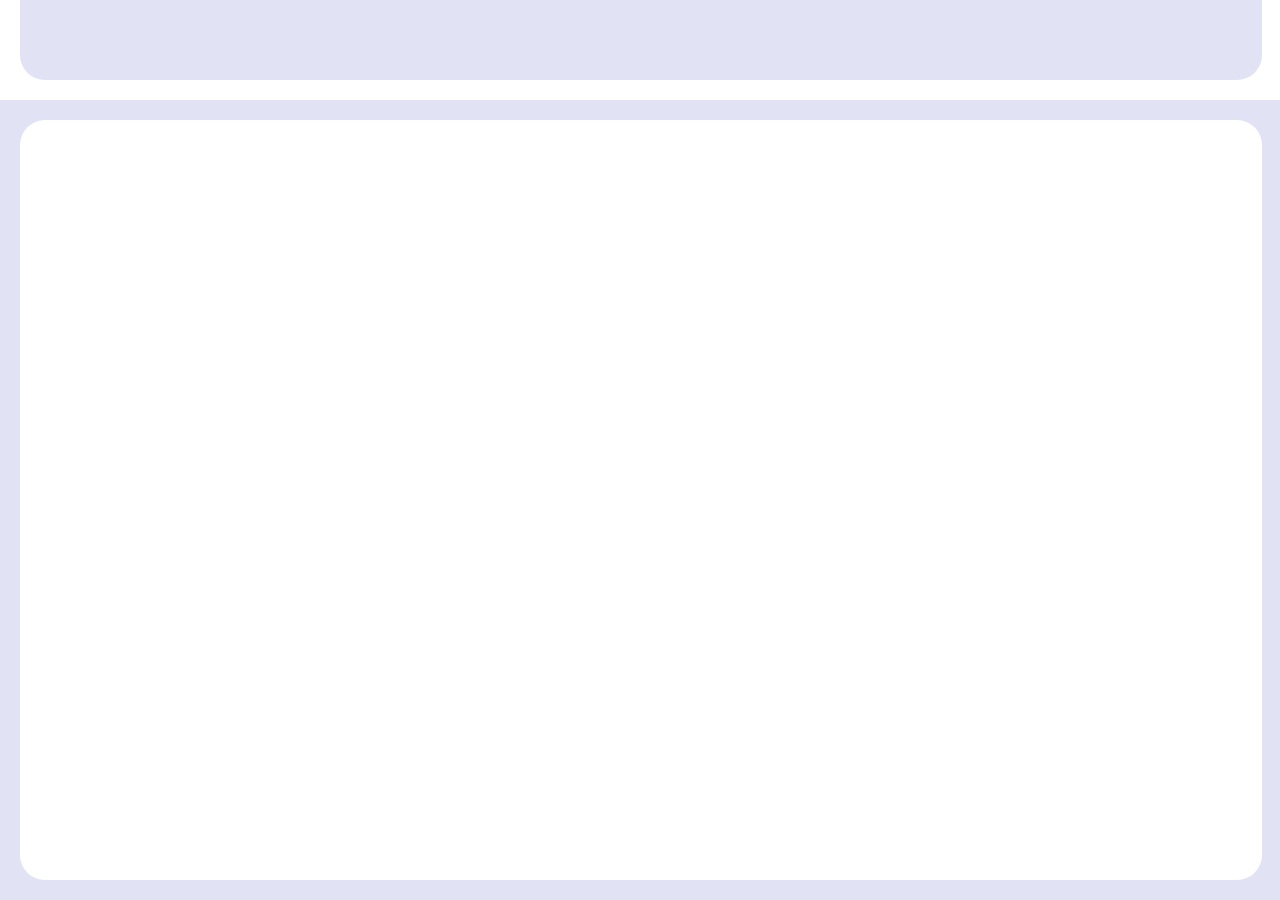
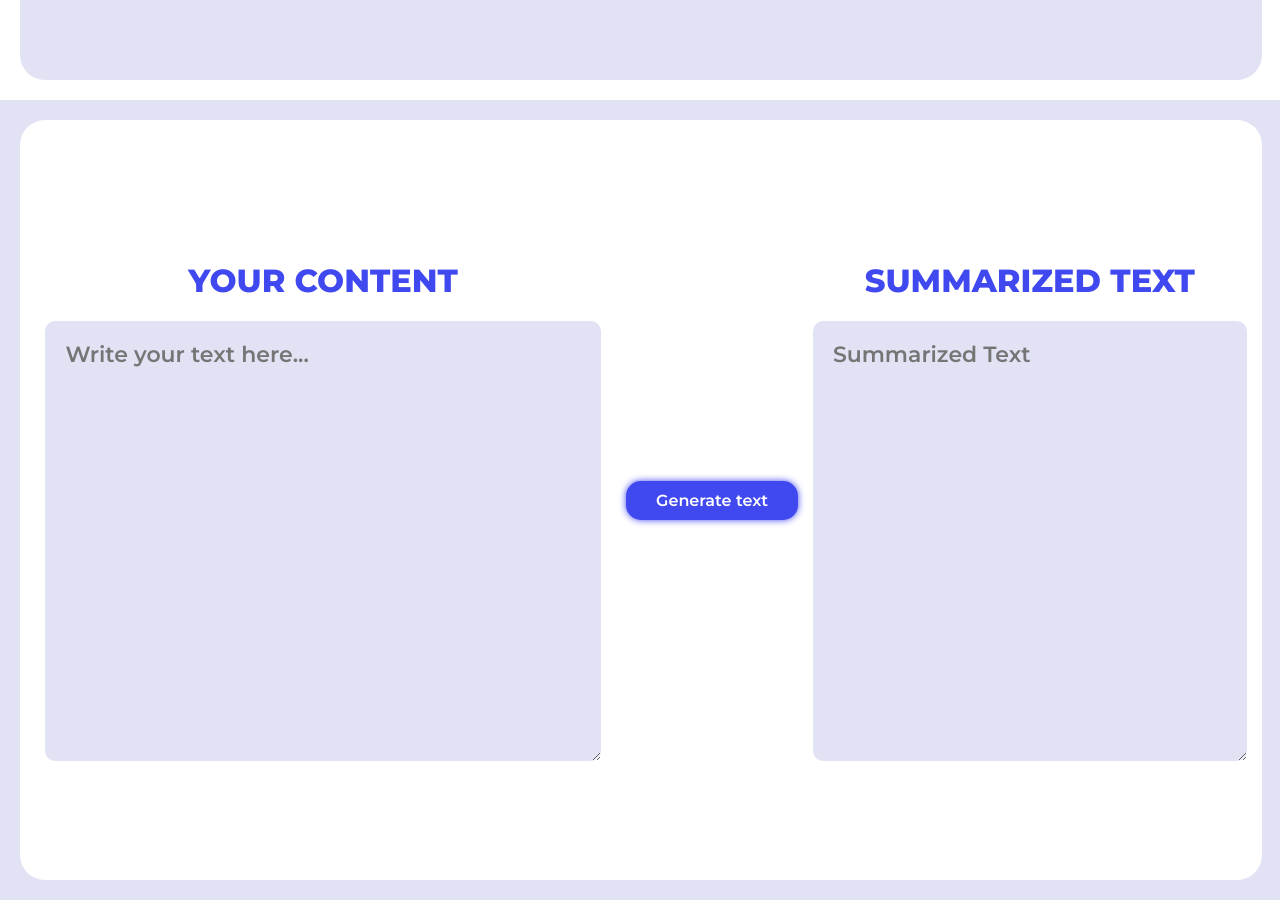
Before and after one commit to MLH-Fellowship/Shortify, a React (Create React App) app in the folder frontend/: page / in a window 1280 px wide. Shown: the part 700-1600 px from the top of the page. Built offline with nearby package versions, Linux system fonts and the light colour scheme.

Commit message:
👌 IMPROVE: text area and button

```diff
--- a/frontend/src/components/Summarize.js
+++ b/frontend/src/components/Summarize.js
@@ -5,9 +5,17 @@ const Summarize = () => {
     return (
         <div className='container-smrz' id='summarize-area'>
             <div className='sub-container-smrz'>
-                <div className='main-content-smrz'></div>
-                <div className='btn-smrz'></div>
-                <div className='summarize-content-smrz'></div>
+                <div className='main-content-smrz'>
+                    <h1>Your Content</h1>
+                    <textarea placeholder='Write your text here...' />
+                </div>
+                <div className='btn-smrz'>
+                    <button>Generate text</button>
+                </div>
+                <div className='summarize-content-smrz'>
+                    <h1>Summarized Text</h1>
+                    <textarea value='' placeholder='Summarized Text' />
+                </div>
             </div>
         </div>
     );
--- a/frontend/src/styles/summarize.css
+++ b/frontend/src/styles/summarize.css
@@ -14,4 +14,66 @@
     width: 97%;
     border-radius: 25px;
     background-color: #ffffff;
+    display: flex;
 }
+
+.main-content-smrz {
+    flex: 1.7;
+}
+
+.summarize-content-smrz {
+    flex: 1.3;
+}
+
+.main-content-smrz,
+.summarize-content-smrz {
+    margin: 0;
+    display: flex;
+    flex-direction: column;
+    justify-content: center;
+    align-items: center;
+}
+
+.main-content-smrz h1,
+.summarize-content-smrz h1 {
+    color: #4048f0;
+    text-transform: uppercase;
+    font-family: 'Montserrat', sans-serif;
+}
+
+.main-content-smrz textarea,
+.summarize-content-smrz textarea {
+    width: 85%;
+    height: 400px;
+    border: none;
+    border-radius: 10px;
+    background-color: #e1e3f5;
+    font-size: 22px;
+    font-family: 'Montserrat', sans-serif;
+    padding: 20px;
+    outline: none;
+    margin: 0;
+}
+
+.btn-smrz {
+    display: flex;
+    align-items: center;
+}
+
+.btn-smrz button {
+    font-family: 'Montserrat', sans-serif;
+    outline: none;
+    font-size: 1em;
+    background-color: #4048f0;
+    color: #ffffff;
+    padding: 10px 30px;
+    border: none;
+    border-radius: 15px;
+    box-shadow: #4048f0 0px 0px 7px;
+    transition: all 0.3s;
+}
+
+.btn-smrz button:hover {
+    cursor: pointer;
+    box-shadow: #4048f0 2px 2px 20px;
+}
```
